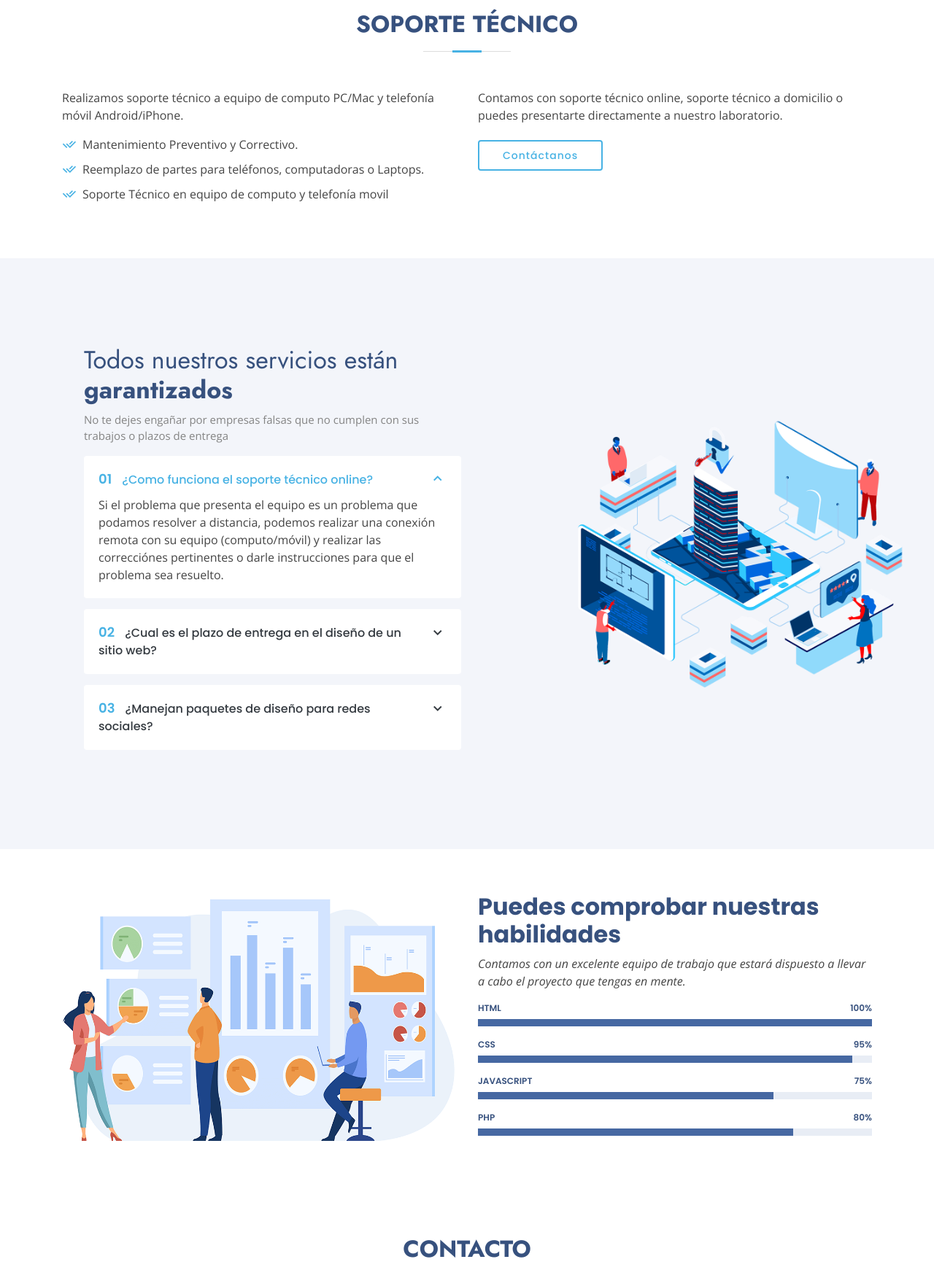
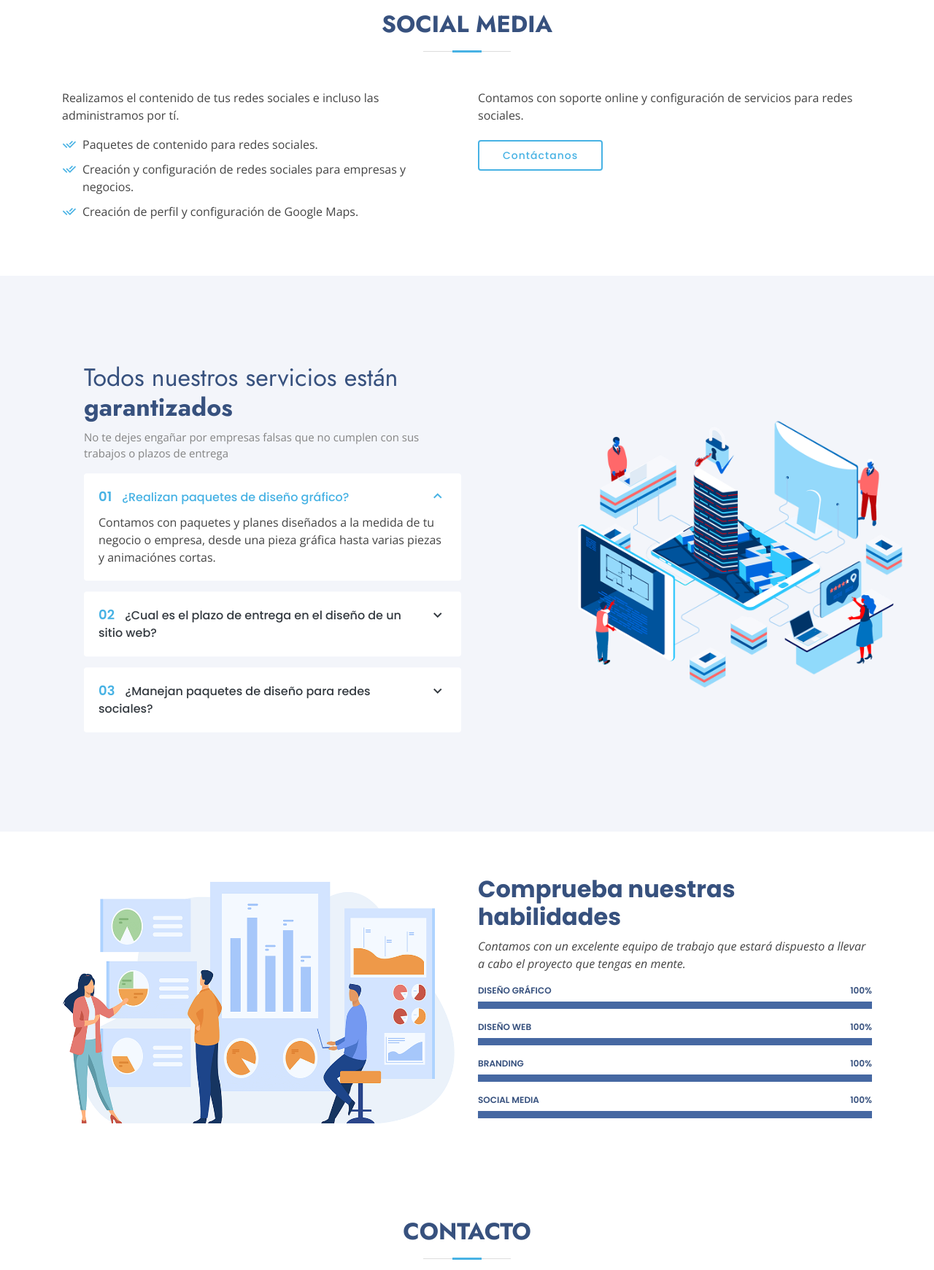
Before and after one commit to BiteSPT/site, a plain HTML site: page index.html in a window 1280 px wide. Shown: the part 1700-3441 px from the top of the page at 73% size. Drawn offline with nearby package versions, Linux system fonts and the light colour scheme.

Commit message:
Add files via upload

```diff
--- a/index.html
+++ b/index.html
@@ -179,23 +179,23 @@
       <div class="container" data-aos="fade-up">
 
         <div class="section-title">
-          <h2>Soporte Técnico</h2>
+          <h2>Social Media</h2>
         </div>
 
         <div class="row content">
           <div class="col-lg-6">
             <p>
-              Realizamos soporte técnico a equipo de computo PC/Mac y telefonía móvil Android/iPhone.
+              Realizamos el contenido de tus redes sociales e incluso las administramos por tí.
             </p>
             <ul>
-              <li><i class="ri-check-double-line"></i>Mantenimiento Preventivo y Correctivo.</li>
-              <li><i class="ri-check-double-line"></i>Reemplazo de partes para teléfonos, computadoras o Laptops.</li>
-              <li><i class="ri-check-double-line"></i>Soporte Técnico en equipo de computo y telefonía movil</li>
+              <li><i class="ri-check-double-line"></i>Paquetes de contenido para redes sociales.</li>
+              <li><i class="ri-check-double-line"></i>Creación y configuración de redes sociales para empresas y negocios.</li>
+              <li><i class="ri-check-double-line"></i>Creación de perfil y configuración de Google Maps.</li>
             </ul>
           </div>
           <div class="col-lg-6 pt-4 pt-lg-0">
             <p>
-              Contamos con soporte técnico online, soporte técnico a domicilio o puedes presentarte directamente a nuestro laboratorio.
+              Contamos con soporte online y configuración de servicios para redes sociales.
             </p>
             <a href="#contact" class="btn-learn-more">Contáctanos</a>
           </div>
@@ -223,10 +223,10 @@
             <div class="accordion-list">
               <ul>
                 <li>
-                  <a data-toggle="collapse" class="collapse" href="#accordion-list-1"><span>01</span> ¿Como funciona el soporte técnico online? <i class="bx bx-chevron-down icon-show"></i><i class="bx bx-chevron-up icon-close"></i></a>
+                  <a data-toggle="collapse" class="collapse" href="#accordion-list-1"><span>01</span> ¿Realizan paquetes de diseño gráfico? <i class="bx bx-chevron-down icon-show"></i><i class="bx bx-chevron-up icon-close"></i></a>
                   <div id="accordion-list-1" class="collapse show" data-parent=".accordion-list">
                     <p>
-                      Si el problema que presenta el equipo es un problema que podamos resolver a distancia, podemos realizar una conexión remota con su equipo (computo/móvil) y realizar las correcciónes pertinentes o darle instrucciones para que el problema sea resuelto.
+                      Contamos con paquetes y planes diseñados a la medida de tu negocio o empresa, desde una pieza gráfica hasta varias piezas y animaciónes cortas.
                     </p>
                   </div>
                 </li>
@@ -270,7 +270,7 @@
             <img src="assets/img/skills.png" class="img-fluid" alt="">
           </div>
           <div class="col-lg-6 pt-4 pt-lg-0 content" data-aos="fade-left" data-aos-delay="100">
-            <h3>Puedes comprobar nuestras habilidades</h3>
+            <h3>Comprueba nuestras habilidades</h3>
             <p class="font-italic">
               Contamos con un excelente equipo de trabajo que estará dispuesto a llevar a cabo el proyecto que tengas en mente.
             </p>
@@ -278,30 +278,30 @@
             <div class="skills-content">
 
               <div class="progress">
-                <span class="skill">HTML <i class="val">100%</i></span>
+                <span class="skill">Diseño Gráfico<i class="val">100%</i></span>
                 <div class="progress-bar-wrap">
                   <div class="progress-bar" role="progressbar" aria-valuenow="100" aria-valuemin="0" aria-valuemax="100"></div>
                 </div>
               </div>
 
               <div class="progress">
-                <span class="skill">CSS <i class="val">95%</i></span>
+                <span class="skill">Diseño Web<i class="val">100%</i></span>
                 <div class="progress-bar-wrap">
-                  <div class="progress-bar" role="progressbar" aria-valuenow="95" aria-valuemin="0" aria-valuemax="100"></div>
+                  <div class="progress-bar" role="progressbar" aria-valuenow="100" aria-valuemin="0" aria-valuemax="100"></div>
                 </div>
               </div>
 
               <div class="progress">
-                <span class="skill">JavaScript <i class="val">75%</i></span>
+                <span class="skill">Branding <i class="val">100%</i></span>
                 <div class="progress-bar-wrap">
-                  <div class="progress-bar" role="progressbar" aria-valuenow="75" aria-valuemin="0" aria-valuemax="100"></div>
+                  <div class="progress-bar" role="progressbar" aria-valuenow="100" aria-valuemin="0" aria-valuemax="100"></div>
                 </div>
               </div>
 
               <div class="progress">
-                <span class="skill">PHP <i class="val">80%</i></span>
+                <span class="skill">Social Media<i class="val">100%</i></span>
                 <div class="progress-bar-wrap">
-                  <div class="progress-bar" role="progressbar" aria-valuenow="80" aria-valuemin="0" aria-valuemax="100"></div>
+                  <div class="progress-bar" role="progressbar" aria-valuenow="100" aria-valuemin="0" aria-valuemax="100"></div>
                 </div>
               </div>
 
```
